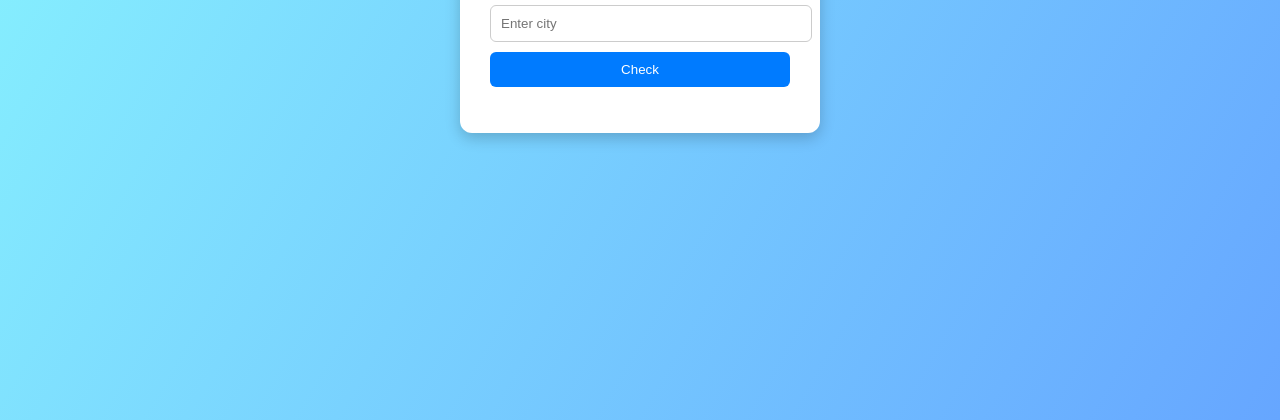
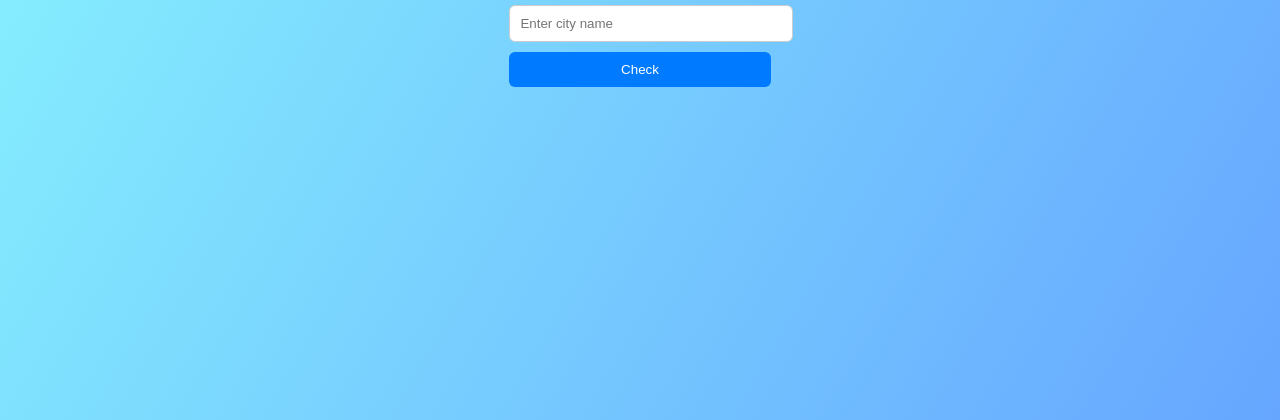
Before and after one commit to simran-123-dev/firstproject, a plain HTML site: page weather.html in a window 1280 px wide. Shown: the part 380-800 px from the top of the page. Drawn offline with Linux system fonts and the light colour scheme.

Commit message:
Update weather.html

```diff
--- a/weather.html
+++ b/weather.html
@@ -3,13 +3,13 @@
 <head>
   <meta charset="UTF-8">
   <meta name="viewport" content="width=device-width, initial-scale=1.0">
-  <title>Weather</title>
+  <title>Weather Checker</title>
   <link rel="stylesheet" href="weather.css">
 </head>
 <body>
-  <div class="weather-container">
+  <div class="container">
     <h2>Weather Checker</h2>
-    <input type="text" id="cityInput" placeholder="Enter city">
+    <input type="text" id="cityInput" placeholder="Enter city name">
     <button onclick="getWeather()">Check</button>
     <p id="result"></p>
   </div>
```
